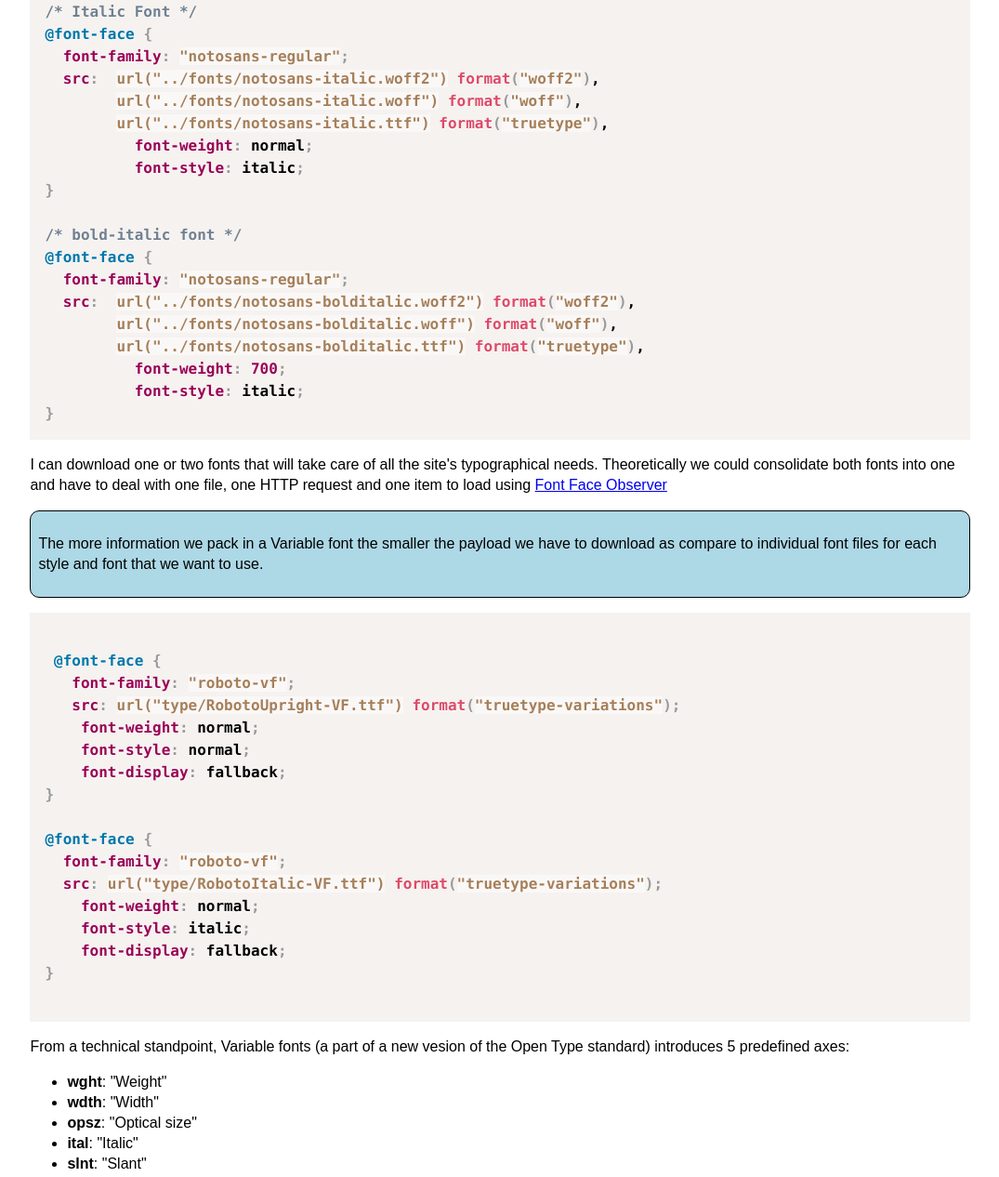
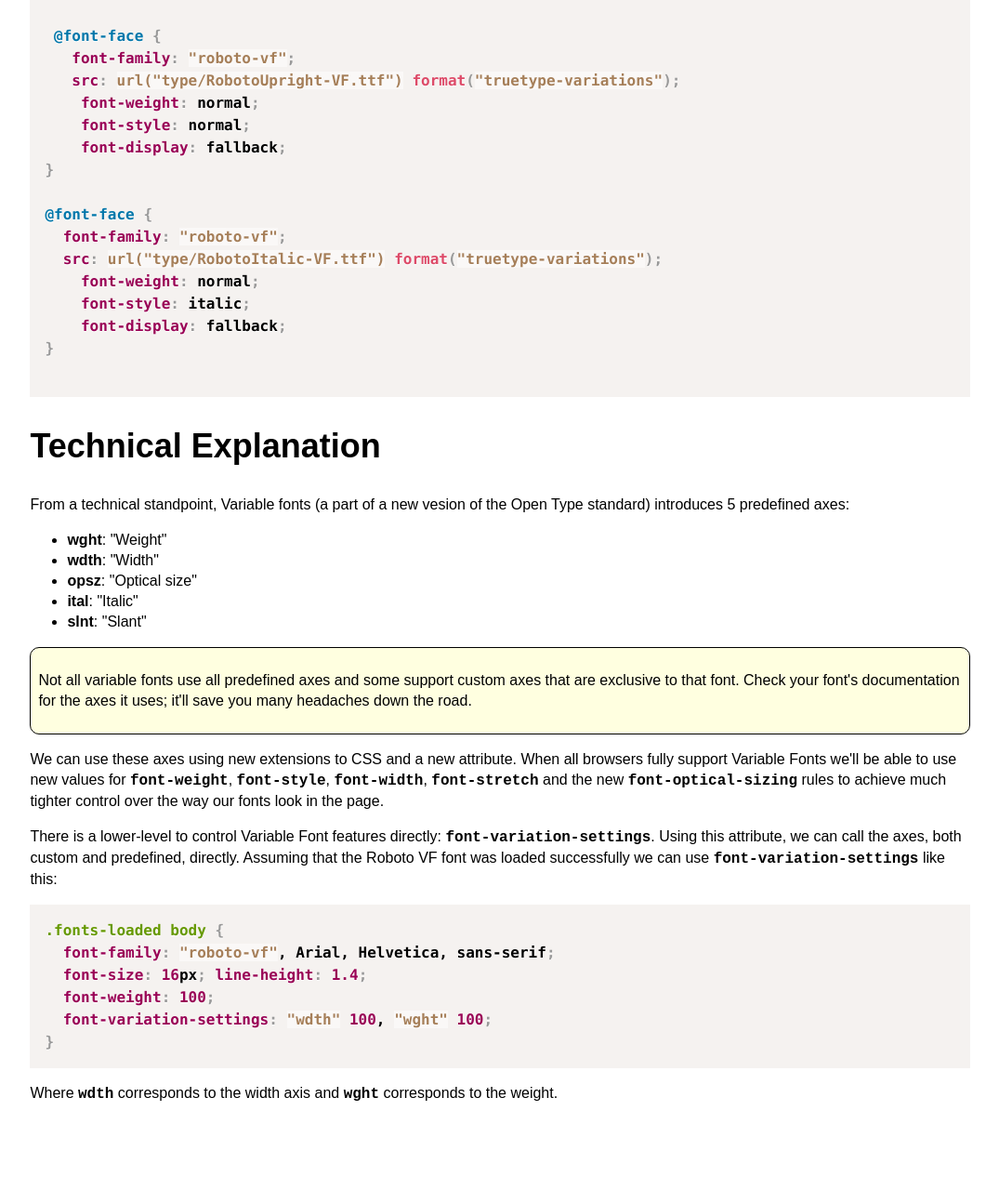
Before and after one commit to caraya/vfonts-demo, a plain HTML site: page index.html in a window 1280 px wide. Shown: the part 962-2228 px from the top of the page at 93% size, without its empty margins (102-1177 px from the left). After the commit the page ends 2166 px from the top, so only its background shows below. Drawn offline with Linux system fonts and the light colour scheme; a web font is replaced by a local one.

Commit message:
content update

```diff
--- a/index.html
+++ b/index.html
@@ -20,16 +20,6 @@
   <p> The idea behind <a href="http://publishing-project.rivendellweb.net/variable-fonts-for-the-win/">Variable Fonts</a> is to reduced the number and weights of the fonts in a page by consolidating the number and size of the fonts you download. Instead of downloading 4 font faces like I normally do:</p>
 
 <pre class="language-css"><code class="language-css">
-/* Monospaced font for code samples */
-@font-face {
-  font-family: "notomono-regular";
-  src:  url("../fonts/notomono-regular.woff2") format("woff2"),
-        url("../fonts/notomono-regular.woff") format("woff"),
-        url("../fonts/notomono-regular.ttf") format("truetype"),
-          font-weight: normal;
-          font-style: normal;
-}
-
 /* Regular font */
 @font-face {
   font-family: "notosans-regular";
@@ -50,25 +40,7 @@
           font-style: normal;
 }
 
-/* Italic Font */
-@font-face {
-  font-family: "notosans-regular";
-  src:  url("../fonts/notosans-italic.woff2") format("woff2"),
-        url("../fonts/notosans-italic.woff") format("woff"),
-        url("../fonts/notosans-italic.ttf") format("truetype"),
-          font-weight: normal;
-          font-style: italic;
-}
-
-/* bold-italic font */
-@font-face {
-  font-family: "notosans-regular";
-  src:  url("../fonts/notosans-bolditalic.woff2") format("woff2"),
-        url("../fonts/notosans-bolditalic.woff") format("woff"),
-        url("../fonts/notosans-bolditalic.ttf") format("truetype"),
-          font-weight: 700;
-          font-style: italic;
-}
+/* Italic and BoldItalic Fonts ommited for clarity */
 </code></pre>
 
 <p>I can download one or two fonts that will take care of all the site's typographical needs. Theoretically we could consolidate
@@ -99,8 +71,7 @@
 </code>
 </pre>
 
-
-
+<h2>Technical Explanation</h2>
 
 <p>From a technical standpoint, Variable fonts (a part of a new vesion of the Open Type standard) introduces 5 predefined axes:</p>
 
@@ -136,9 +107,20 @@
 our fonts look in the page. </p>
 
 <p>There is a lower-level to control Variable Font features directly:
-  <code>font-variation-settings</code>. Using this attribute, we can call the axes, both custom and predefined, directly. Assuming that the Roboto VF font was loaded successfully we can use the
+<code>font-variation-settings</code>. Using this attribute, we can call the axes, both custom and predefined, directly. Assuming
+that the Roboto VF font was loaded successfully we can use
+<code>font-variation-settings</code> like this:
 </p>
 
+<pre><code class="language-css">.fonts-loaded body {
+  font-family: "roboto-vf", Arial, Helvetica, sans-serif;
+  font-size: 16px; line-height: 1.4;
+  font-weight: 100;
+  font-variation-settings: "wdth" 100, "wght" 100;
+}
+</code></pre>
+
+<p>Where <code>wdth</code> corresponds to the width axis and <code>wght</code> corresponds to the weight.</p>
 
 </article>
 <!-- Scripts -->
@@ -157,7 +139,7 @@ our fonts look in the page. </p>
   'use strict';
   // Load the font(s)
   var roboto = new FontFaceObserver('roboto-vf');
-  // var robotoi = new FontFaceObserver('roboto-vf-italics');
+  var robotoItalic = new FontFaceObserver('roboto-vf-italic')
 
   // Capture a variable for the document element
   var html = document.documentElement;
@@ -168,7 +150,7 @@ our fonts look in the page. </p>
   //load fonts
   Promise.all([
     roboto.load(),
-    // robotoi.load(),
+    robotoItalic.load(),
   ])
     .then(function () {
       // If they load switch class to fonts-loaded and
--- a/styles/robotovf.css
+++ b/styles/robotovf.css
@@ -8,14 +8,13 @@
     font-display: swap;
 }
 
-
-/* @font-face {
-    font-family: "roboto-vf";
+@font-face {
+    font-family: "roboto-vf-italic";
     src: url("type/RobotoItalic-VF.ttf") format("truetype");
     font-weight: normal;
     font-style: italic;
     font-display: swap;
-} */
+}
 
 body,
 .fonts-failed body {
@@ -45,7 +44,7 @@ em em {
 
 code {
     font-weight: 700;
-    font-variation-settings: "wght" 700;
+    font-variation-settings: "wght" 1 "wdth" 1.5;
 }
 
 strong,
```
